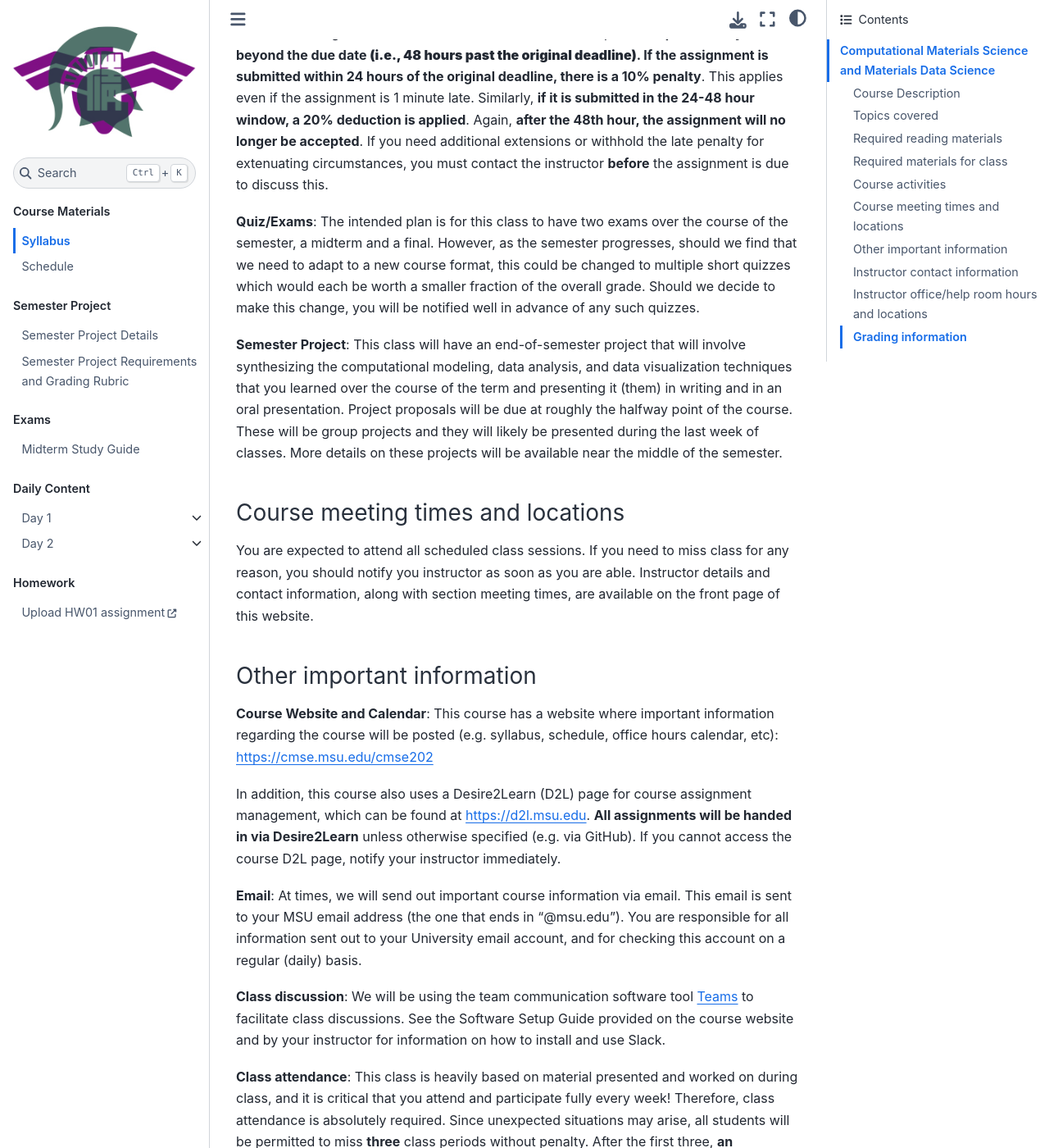
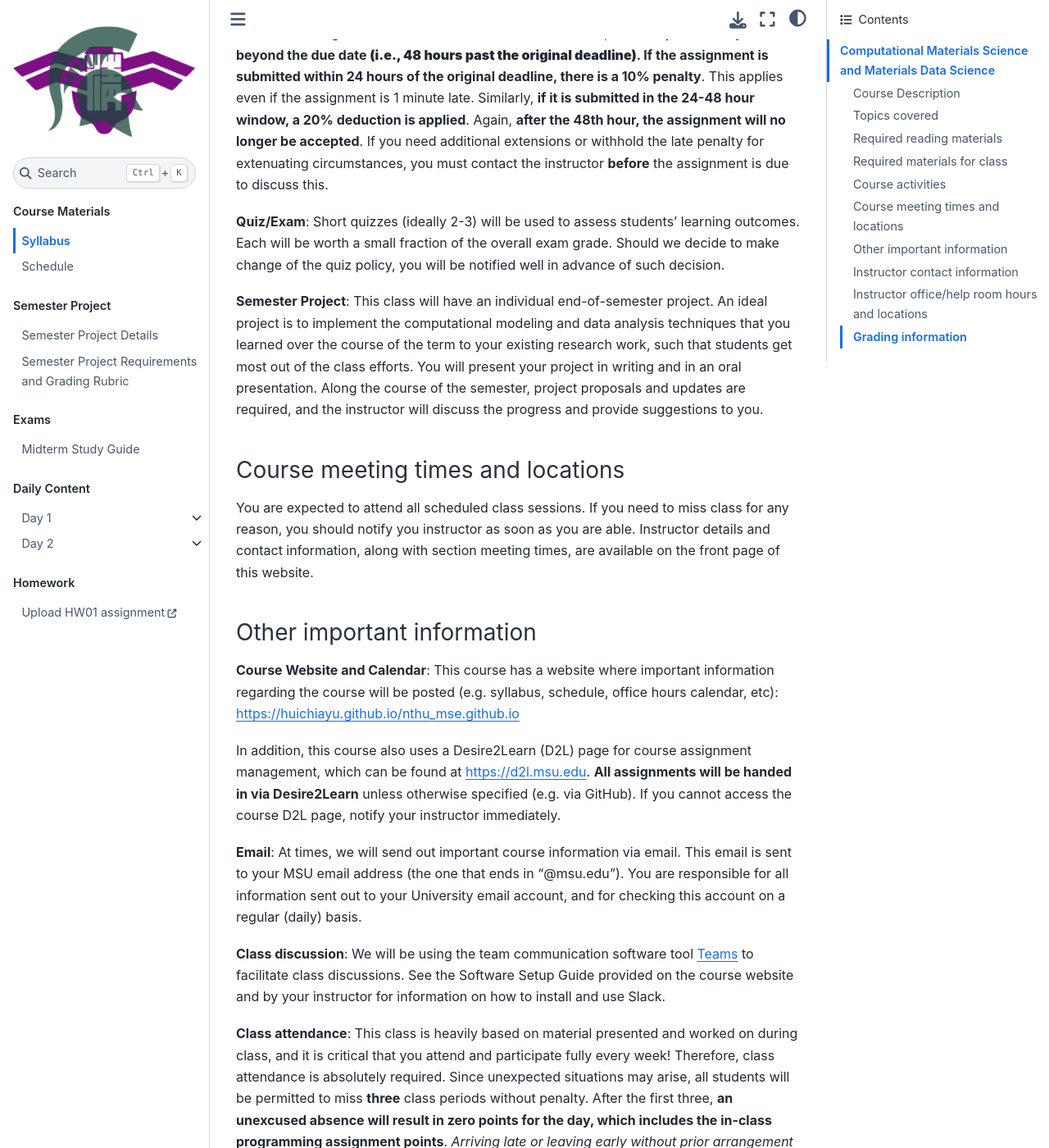
Before and after one commit to huichiayu/nth_mse.github.io, a Jupyter Book: the page built from course_materials/MSE590400_Syllabus.md, in a window 1280 px wide and 1400 px high, scrolled down 3086 px. Shown: the whole window at 82% size. Built offline with Jupyter Book 1.0.4 settings and Sphinx 7.4.7 and the Sphinx Book theme 1.1.4, drawn with Linux system fonts in a browser that asks for light colours; pages that are not in the unit, such as notebooks, are missing from menus.

Commit message:
modif class activities in Sylla

```diff
--- a/course_materials/MSE590400_Syllabus.md
+++ b/course_materials/MSE590400_Syllabus.md
@@ -69,9 +69,10 @@ The details regarding the software needed for this course are provided in the
 
 Homework assignments that are submitted late will be accepted **for up to two days beyond the due date **(i.e., 48 hours past the original deadline)**. If the assignment is submitted within 24 hours of the original deadline, there is a 10% penalty**. This applies even if the assignment is 1 minute late. Similarly, **if it is submitted in the 24-48 hour window, a 20% deduction is applied**. Again, **after the 48th hour, the assignment will no longer be accepted**. If you need additional extensions or withhold the late penalty for extenuating circumstances, you must contact the instructor **before** the assignment is due to discuss this.
 
-**Quiz/Exams**: The intended plan is for this class to have two exams over the course of the semester, a midterm and a final. However, as the semester progresses, should we find that we need to adapt to a new course format, this could be changed to multiple short quizzes which would each be worth a smaller fraction of the overall grade. Should we decide to make this change, you will be notified well in advance of any such quizzes.
+**Quiz/Exam**: Short quizzes (ideally 2-3) will be used to assess students’ learning outcomes. Each will be worth a small fraction of the overall exam grade. Should we decide to make change of the quiz policy, you will be notified well in advance of such decision.
 
-**Semester Project**:  This class will have an end-of-semester project that will involve synthesizing the computational modeling, data analysis, and data visualization techniques that you learned over the course of the term and presenting it (them) in writing and in an oral presentation. Project proposals will be due at roughly the halfway point of the course. These will be group projects and they will likely be presented during the last week of classes. More details on these projects will be available near the middle of the semester.
+**Semester Project**: This class will have an individual end-of-semester project. An ideal project is to implement the computational modeling and data analysis techniques that you learned over the course of the term to your existing research work, such that students get most out of the class efforts. You will present your project in writing and in an oral presentation. Along the course of the semester, project proposals and updates are required, and the instructor will discuss the progress and provide suggestions to you.
+
 
 ### Course meeting times and locations
 
@@ -79,7 +80,7 @@ You are expected to attend all scheduled class sessions. If you need to miss cla
 
 ### Other important information
 
-**Course Website and Calendar**:  This course has a website where important information regarding the course will be posted (e.g. syllabus, schedule, office hours calendar, etc): [https://cmse.msu.edu/cmse202](https://msu-cmse-courses.github.io/cmse202-S25-jb/index.html)
+**Course Website and Calendar**:  This course has a website where important information regarding the course will be posted (e.g. syllabus, schedule, office hours calendar, etc): [https://huichiayu.github.io/nthu_mse.github.io]( https://huichiayu.github.io/nthu_mse.github.io/index.html)
 
 In addition, this course also uses a Desire2Learn (D2L) page for course assignment management, which can be found at [https://d2l.msu.edu](https://d2l.msu.edu). **All assignments will be handed in via Desire2Learn** unless otherwise specified (e.g. via GitHub). If you cannot access the course D2L page, notify your instructor immediately.
 
```
